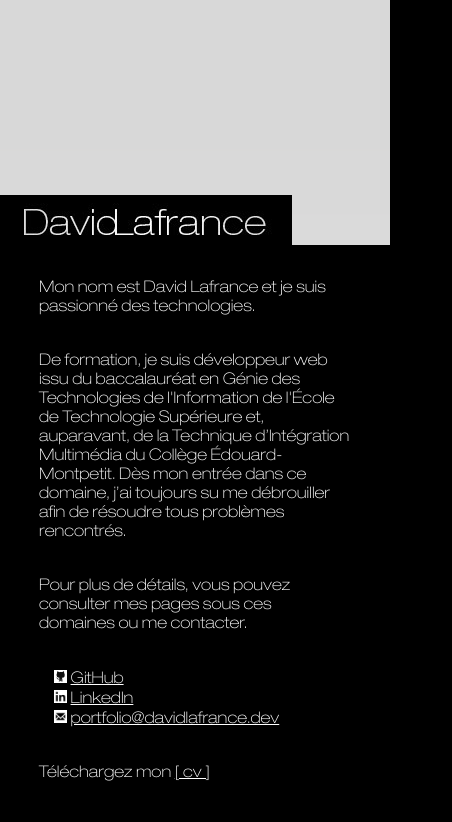
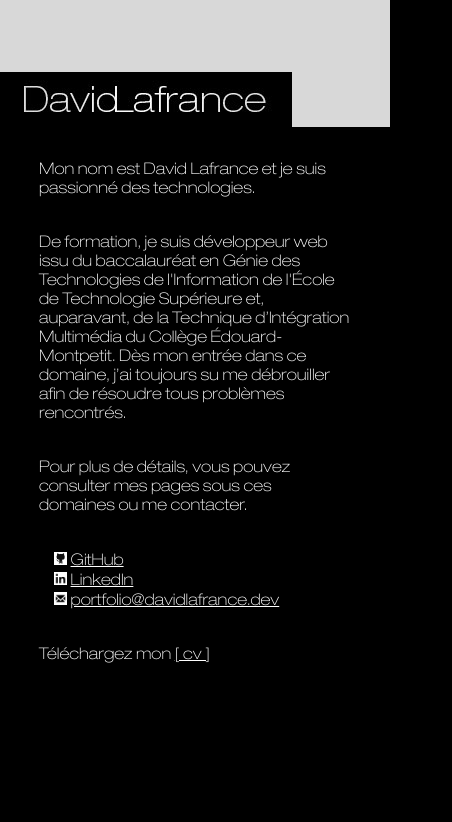
Before and after one commit to dlhextall/dlhextall.github.io, a plain HTML site: page index.html in a window 390 px wide. Shown: the whole page, 452 px wide, since content can reach past the window. Drawn offline with nearby package versions, Linux system fonts and the light colour scheme.

Commit message:
Better mobile support

```diff
--- a/css/styles.css
+++ b/css/styles.css
@@ -1,3 +1,14 @@
+:root {
+	--header-size: 15%;
+	--container-width: 100%;
+}
+@media screen and (min-width: 800px) {
+	:root  {
+		--header-size: 245px;
+		--container-width: 800px;
+	}
+}
+
 * {
 	padding: 0;
 	margin: 0;
@@ -18,14 +29,8 @@ img {
 .container {
 	position: relative;
 	z-index: 2;
-	width: 100%;
+	width: var(--container-width);
 	margin: 0 auto;
-}
-
-@media screen and (min-width: 800px) {
-	.container {
-		width: 800px;
-	}
 }
 
 ul.noliststyle {
@@ -36,26 +41,27 @@ ul.noliststyle {
 	position: relative;
 	z-index: 2;
 	background: url("../images/backgrounds/header_bg.png") repeat-x;
-	height: 245px;
+	height: var(--header-size);
 	border-bottom: 5px #000 solid;
 }
 
-#menu {
-	display: inline;
-	float: right;
-	position: relative;
-	top: 215px;
+#header .container {
+	height: 100%;
 }
 
 #header h1 {
-	position: relative;
+	position: absolute;
+	bottom: 0;
 	display: inline;
+	margin-right: 160px;
+	height: inherit;
 }
 
-#header h1 {
-	margin-right: 160px;
-	top: 195px;
+#header h1 * {
+	position: inherit;
+	bottom: inherit;
 }
+
 #header h1 img {
 	width: 292px;
 	height: 55px;
```
